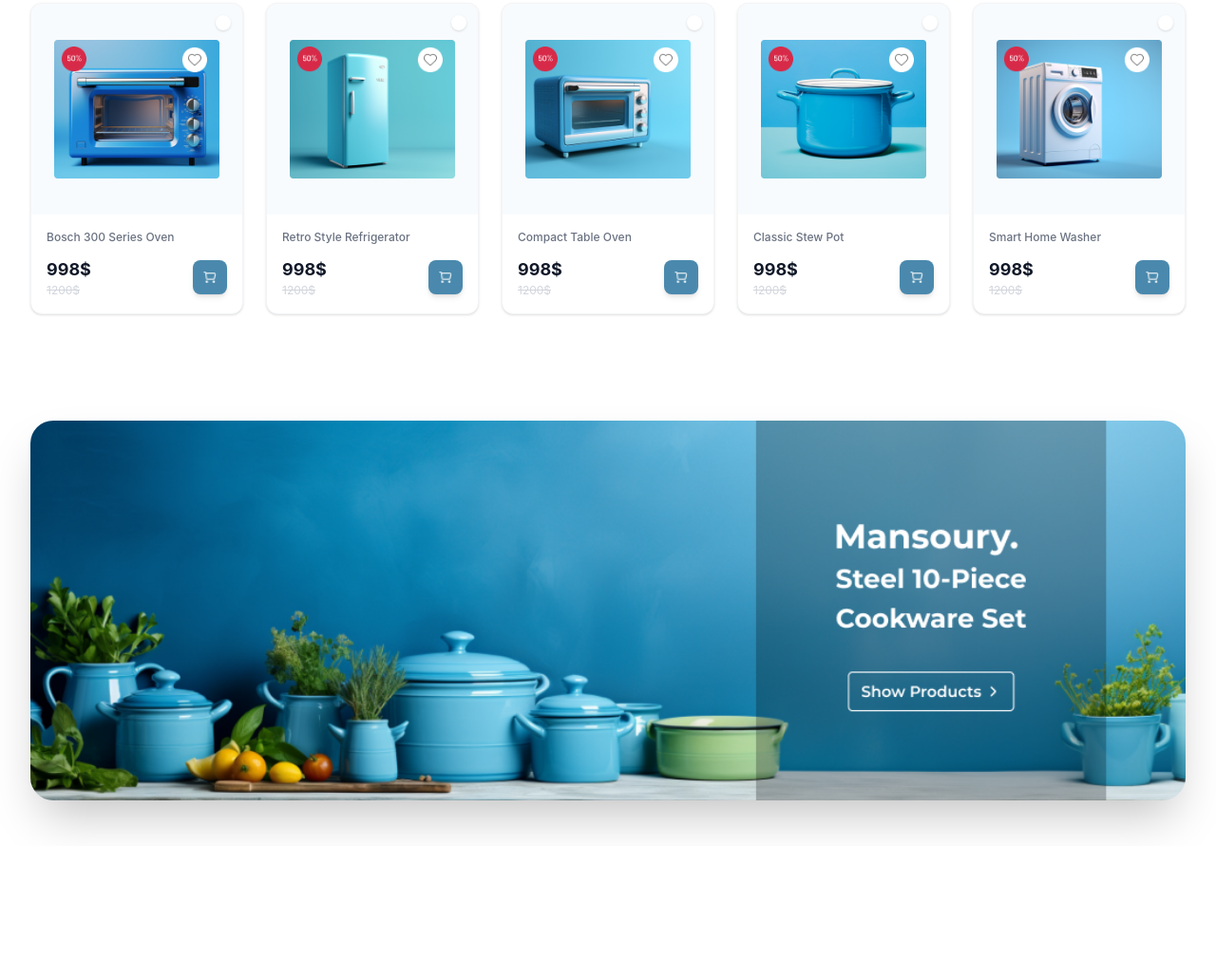
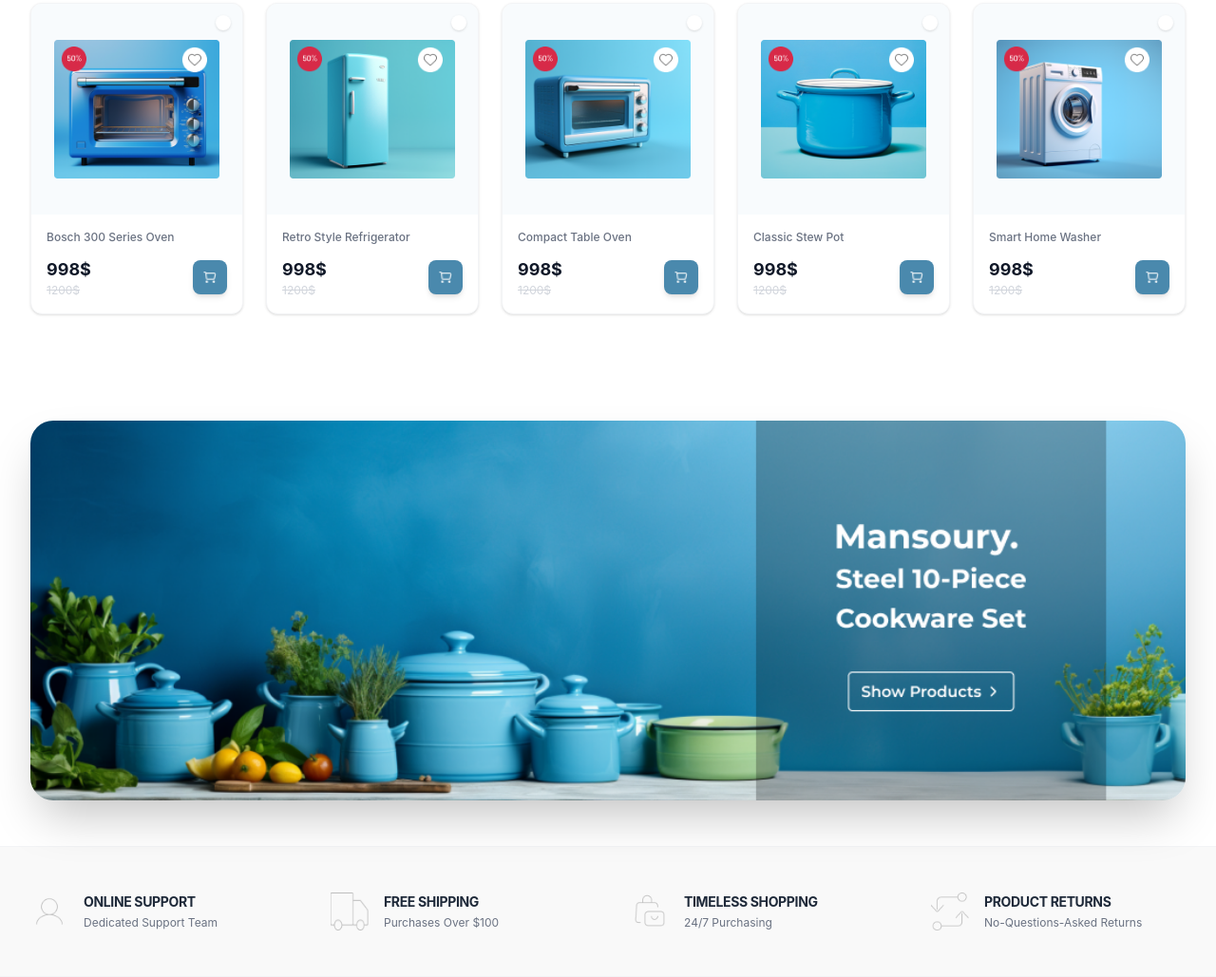
Before and after one commit to Ilyos11/Tailwind-7, a website: page index.html in a window 1280 px wide. Shown: the part 2325-3354 px from the top of the page at 95% size. Before the commit the page ends 3216 px from the top, so only its background shows below. Drawn offline with nearby package versions, Linux system fonts and the light colour scheme; files that its build step writes are made by us from their sources.

Commit message:
Section 8

```diff
--- a/index.html
+++ b/index.html
@@ -511,5 +511,59 @@
 </section>
 
 
+
+
+<!-- Section 8 -->
+<section class="w-full bg-[#f9f9f9] py-12 border-t border-b border-gray-100">
+  <div class="max-w-7xl mx-auto px-4 md:px-8">
+
+    <div class="grid grid-cols-1 md:grid-cols-2 lg:grid-cols-4 gap-8 md:gap-12">
+
+
+      <div class="flex items-center space-x-4">
+        <div class="flex-shrink-0">
+          <img src="user icon.png" alt="" class="w-10 h-10 opacity-40">
+        </div>
+        <div>
+          <h4 class="text-sm font-bold text-gray-800 uppercase tracking-tight">Online Support</h4>
+          <p class="text-xs text-gray-500 mt-1">Dedicated Support Team</p>
+        </div>
+      </div>
+
+      <div class="flex items-center space-x-4">
+        <div class="flex-shrink-0">
+          <img src="truck icon.png" alt="" class="w-10 h-10 opacity-40">
+        </div>
+        <div>
+          <h4 class="text-sm font-bold text-gray-800 uppercase tracking-tight">Free Shipping</h4>
+          <p class="text-xs text-gray-500 mt-1">Purchases Over $100</p>
+        </div>
+      </div>
+
+      <div class="flex items-center space-x-4">
+        <div class="flex-shrink-0">
+          <img src="my orders icon.png" alt="" class="w-10 h-10 opacity-40">
+        </div>
+        <div>
+          <h4 class="text-sm font-bold text-gray-800 uppercase tracking-tight">Timeless Shopping</h4>
+          <p class="text-xs text-gray-500 mt-1">24/7 Purchasing</p>
+        </div>
+      </div>
+
+      <div class="flex items-center space-x-4">
+        <div class="flex-shrink-0">
+          <img src="Free Shipping & Returns icon.png" alt="" class="w-10 h-10 opacity-40">
+        </div>
+        <div>
+          <h4 class="text-sm font-bold text-gray-800 uppercase tracking-tight">Product Returns</h4>
+          <p class="text-xs text-gray-500 mt-1">No-Questions-Asked Returns</p>
+        </div>
+      </div>
+
+    </div>
+  </div>
+</section>
+
+
 </body>
 </html>
```
Also changed, not shown: Free Shipping & Returns icon.png (added), my orders icon.png (added), truck icon.png (added), user icon.png (added).
